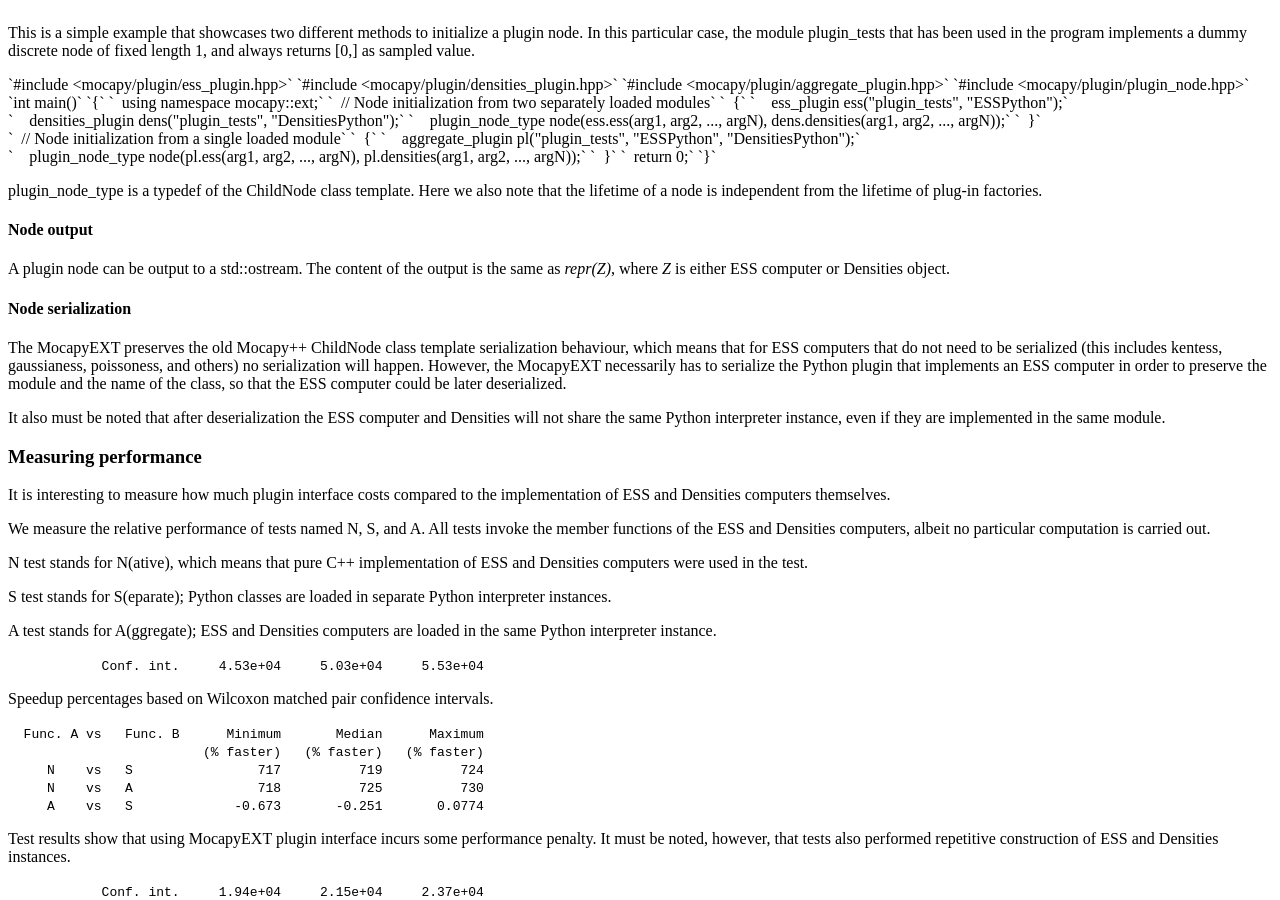
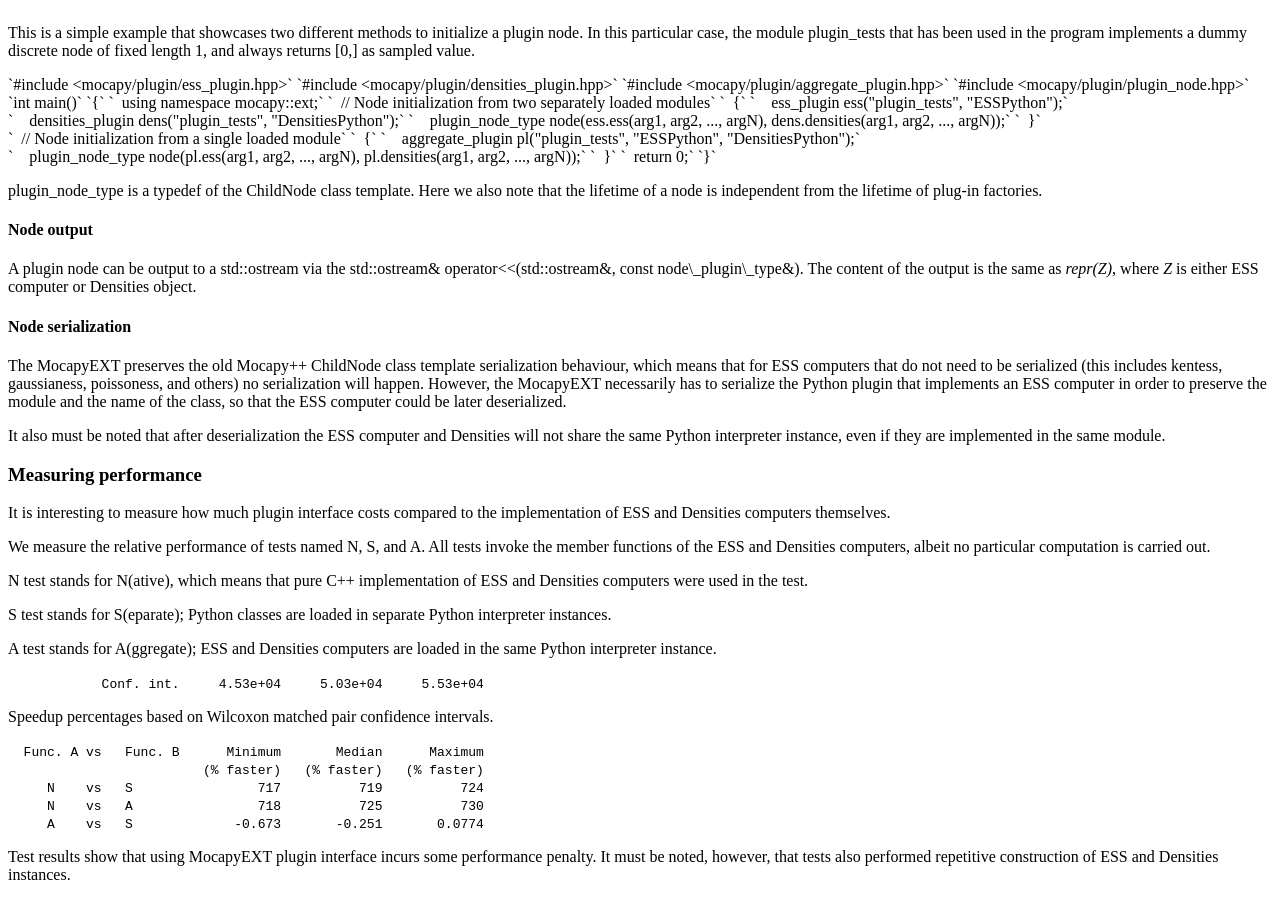
Before and after one commit to biopython/biopython.github.io, a Jekyll site: the page built from wiki/GSOC2011_MocapyExt.md, in a window 1280 px wide and 900 px high, scrolled down 3664 px. Built offline with Jekyll 4.4.1, drawn with Linux system fonts in a browser that asks for light colours.

Commit message:
/* Node output */

```diff
--- a/wiki/GSOC2011_MocapyExt.md
+++ b/wiki/GSOC2011_MocapyExt.md
@@ -380,9 +380,10 @@ of plug-in factories.
 
 #### Node output
 
-A plugin node can be output to a std::ostream. The content of the output
-is the same as *repr(Z)*, where *Z* is either ESS computer or Densities
-object.
+A plugin node can be output to a std::ostream via the <cpp>std::ostream&
+operator&lt;&lt;(std::ostream&, const node\_plugin\_type&)</cpp>. The
+content of the output is the same as *repr(Z)*, where *Z* is either ESS
+computer or Densities object.
 
 #### Node serialization
 
```
Also changed, not shown: 1 other file.
